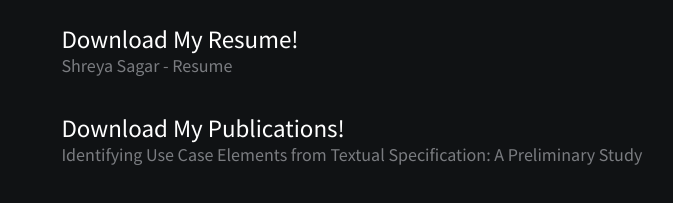
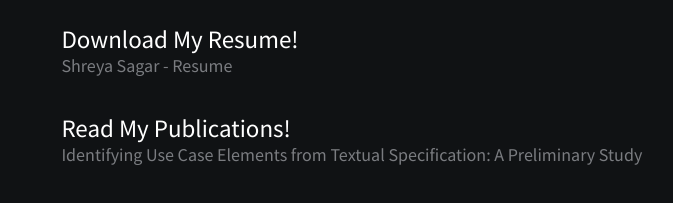
Before and after one commit to shreya1706/shreya1706.github.io, a plain HTML site: page index.html in a window 1280 px wide. Shown: the part 503-706 px from the top of the page, 297-970 px from the left. Drawn offline with Linux system fonts and the light colour scheme.

Commit message:
Update index.html
Updated Profile 2.0

```diff
--- a/index.html
+++ b/index.html
@@ -52,7 +52,7 @@
         </ul>
     </section>
     <section id="work">
-        <h2>Download My Publications!</h2>
+        <h2>Read My Publications!</h2>
         <ul>
           <li><a href="https://ieeexplore.ieee.org/abstract/document/9218167">Identifying Use Case Elements from Textual Specification: A Preliminary Study</a></li>
         </ul>
```
